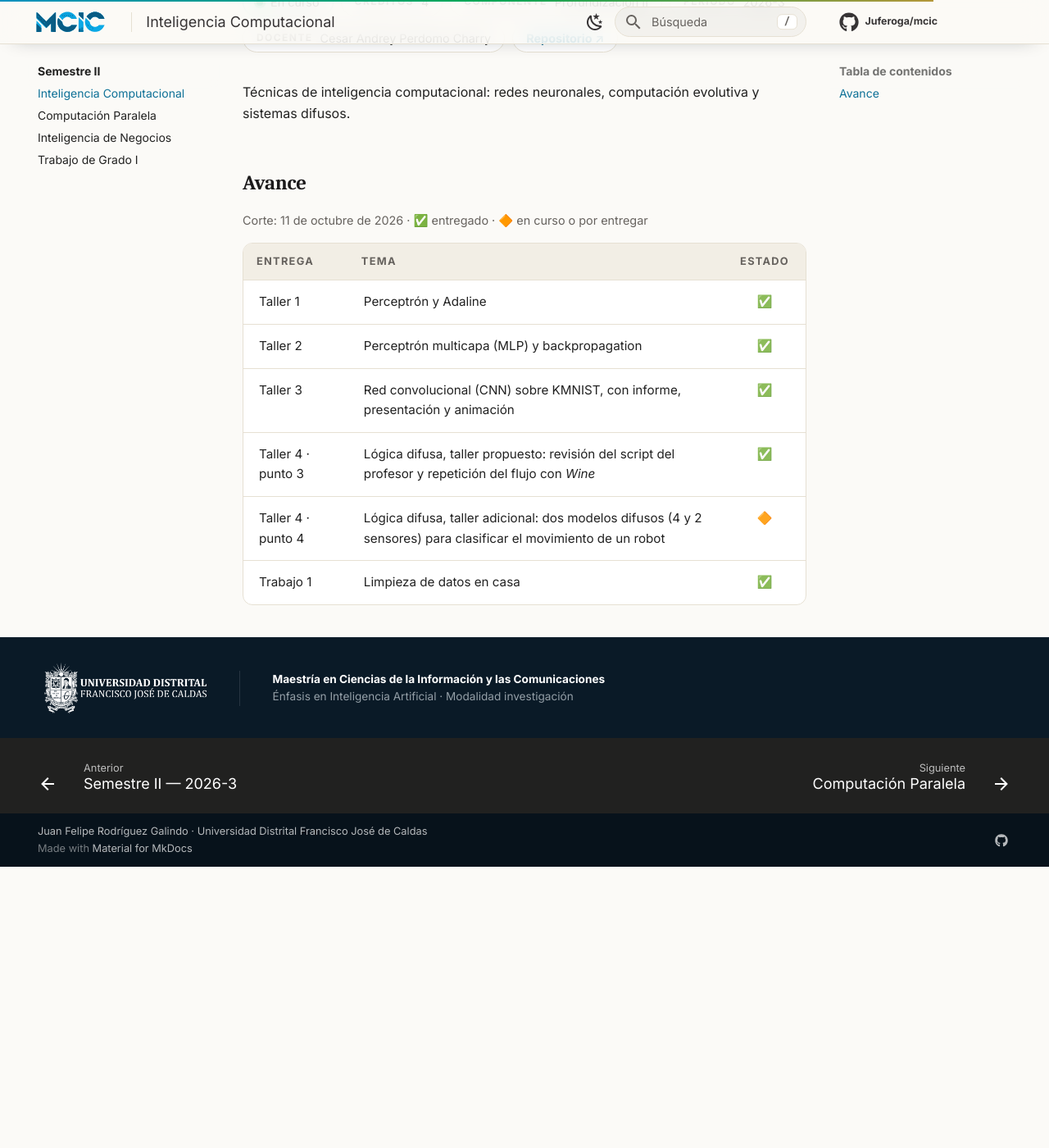
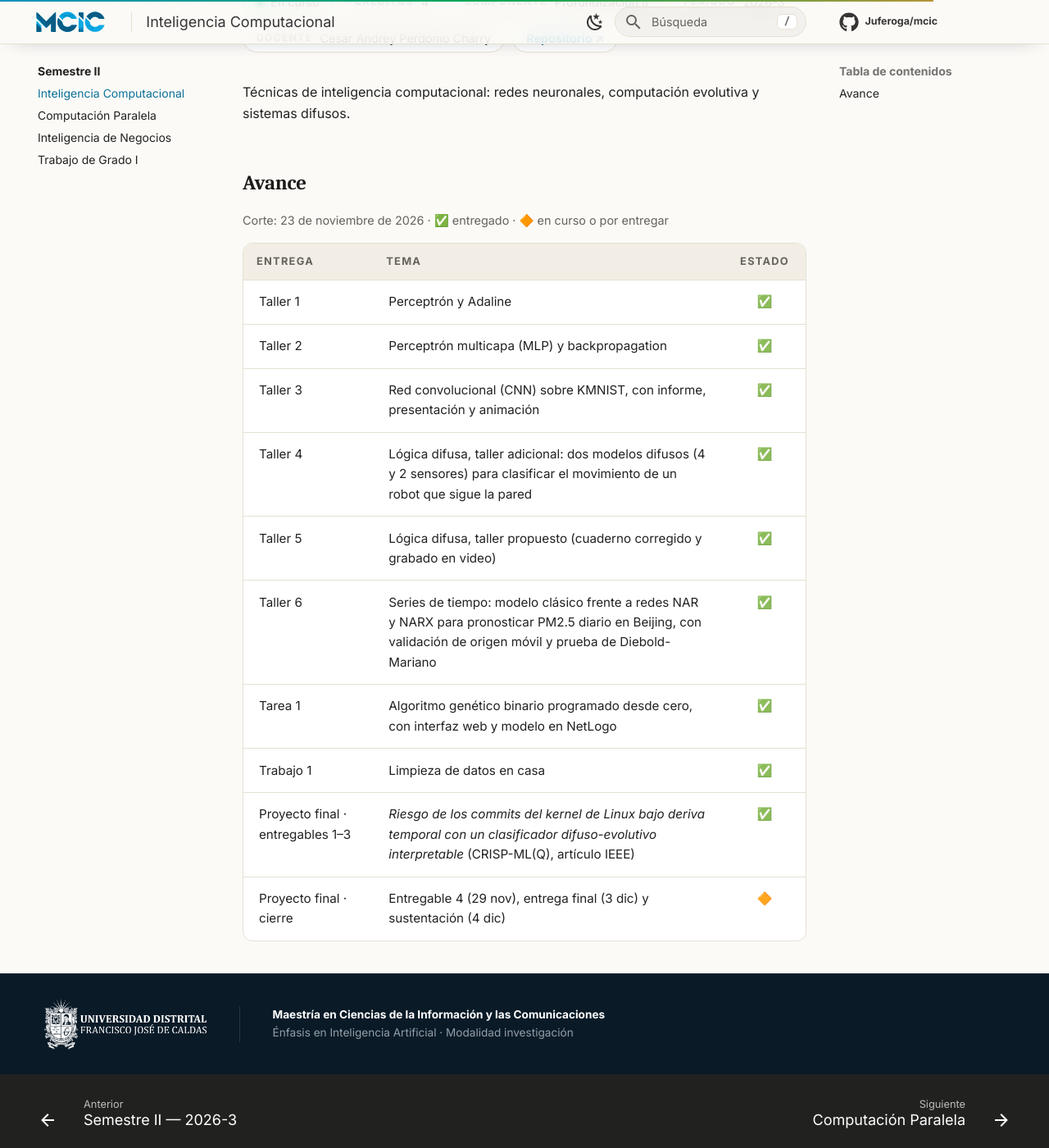
Before and after one commit to Juferoga/mcic, an MkDocs documentation site: the page built from docs/semestre-2/inteligencia-computacional.md, in a window 1280 px wide and 1400 px high, scrolled down 541 px. Shown: the whole window at 82% size. Built offline with MkDocs 1.6.1 and Material for MkDocs 9.7.7, drawn with Linux system fonts in a browser that asks for light colours; comment, search, counter and statistics services are not loaded; before the commit the page ends 1598 px from its top, so only the background shows below that.

Commit message:
docs(sitio): avance del Semestre II al 23 de noviembre y Semestre III en el sitio

```diff
--- a/docs/semestre-2/inteligencia-computacional.md
+++ b/docs/semestre-2/inteligencia-computacional.md
@@ -7,13 +7,17 @@ Técnicas de inteligencia computacional: redes neuronales, computación evolutiv
 ## Avance
 
 
-<p class="pbar-label">Corte: 11 de octubre de 2026 · ✅ entregado · 🔶 en curso o por entregar</p>
+<p class="pbar-label">Corte: 23 de noviembre de 2026 · ✅ entregado · 🔶 en curso o por entregar</p>
 
 | Entrega | Tema | Estado |
 |---------|------|:------:|
 | Taller 1 | Perceptrón y Adaline | ✅ |
 | Taller 2 | Perceptrón multicapa (MLP) y backpropagation | ✅ |
 | Taller 3 | Red convolucional (CNN) sobre KMNIST, con informe, presentación y animación | ✅ |
-| Taller 4 · punto 3 | Lógica difusa, taller propuesto: revisión del script del profesor y repetición del flujo con *Wine* | ✅ |
-| Taller 4 · punto 4 | Lógica difusa, taller adicional: dos modelos difusos (4 y 2 sensores) para clasificar el movimiento de un robot | 🔶 |
+| Taller 4 | Lógica difusa, taller adicional: dos modelos difusos (4 y 2 sensores) para clasificar el movimiento de un robot que sigue la pared | ✅ |
+| Taller 5 | Lógica difusa, taller propuesto (cuaderno corregido y grabado en video) | ✅ |
+| Taller 6 | Series de tiempo: modelo clásico frente a redes NAR y NARX para pronosticar PM2.5 diario en Beijing, con validación de origen móvil y prueba de Diebold-Mariano | ✅ |
+| Tarea 1 | Algoritmo genético binario programado desde cero, con interfaz web y modelo en NetLogo | ✅ |
 | Trabajo 1 | Limpieza de datos en casa | ✅ |
+| Proyecto final · entregables 1–3 | *Riesgo de los commits del kernel de Linux bajo deriva temporal con un clasificador difuso-evolutivo interpretable* (CRISP-ML(Q), artículo IEEE) | ✅ |
+| Proyecto final · cierre | Entregable 4 (29 nov), entrega final (3 dic) y sustentación (4 dic) | 🔶 |
--- a/mkdocs.yml
+++ b/mkdocs.yml
@@ -100,7 +100,7 @@ extra:
         estado: en-curso
         creditos: 0
         total: 16
-        resumen: En curso · corte 11 oct 2026 · créditos al cierre
+        resumen: En curso · corte 23 nov 2026 · créditos al cierre
         doc: semestre-2/index.md
         tema: aurora
         color: "#1291c0"
@@ -112,7 +112,12 @@ extra:
         estado: pendiente
         creditos: 0
         total: 12
-        resumen: Trabajo de Grado II y electiva
+        resumen: Trabajo de Grado II y electiva · preinscripción enviada
+        doc: semestre-3/index.md
+        tema: hex
+        color: "#b49739"
+        color2: "#5cc6ee"
+        escena: Retícula hexagonal
     materias:
       - nombre: Herramientas Matemáticas
         semestre: s1
@@ -158,8 +163,8 @@ extra:
         semestre: s2
         componente: Profundización II
         docente: Cesar Andrey Perdomo Charry
-        entregas: 5
-        siguiente: Taller 4 · punto 4 (robot)
+        entregas: 11
+        siguiente: Proyecto final · entregable 4 y sustentación
         doc: semestre-2/inteligencia-computacional.md
         tema: neural
         color: "#6fdcb0"
@@ -169,7 +174,8 @@ extra:
         semestre: s2
         componente: Profundización III
         docente: Nelson Enrique Vera Parra
-        entregas: 1
+        entregas: 3
+        siguiente: Proyecto final
         doc: semestre-2/computacion-paralela.md
         tema: wavefront
         color: "#ff6b6e"
@@ -179,8 +185,8 @@ extra:
         semestre: s2
         componente: Electiva I
         docente: Nancy Yaneth Gelvez Garcia
-        entregas: 1
-        siguiente: Proyecto final integrador
+        entregas: 2
+        siguiente: Cierre del proyecto final
         doc: semestre-2/inteligencia-de-negocios.md
         tema: contornos
         color: "#e2c66b"
@@ -215,12 +221,20 @@ extra:
       - CNN
       - KMNIST
       - Lógica difusa
+      - Algoritmos genéticos
+      - Series de tiempo
+      - NARX
       - OpenACC
       - GPU
+      - CUDA
+      - Numba
+      - Dask
       - ETL
       - Modelo en estrella
       - Power Query
       - SQL
+      - DuckDB
+      - Monte Carlo
       - LaTeX
       - Beamer
 
@@ -238,4 +252,6 @@ nav:
       - Computación Paralela: semestre-2/computacion-paralela.md
       - Inteligencia de Negocios: semestre-2/inteligencia-de-negocios.md
       - Trabajo de Grado I: semestre-2/trabajo-de-grado-1.md
+  - Semestre III:
+      - semestre-3/index.md
   - Perfil: perfil.md
```
Also changed, not shown: README.md (+7 -6 lines), docs/semestre-2/computacion-paralela.md (+5 -2 lines), docs/semestre-2/index.md (+5 -5 lines), docs/semestre-2/inteligencia-de-negocios.md (+3 -2 lines), semestre-2/README.md (+5 -5 lines).
